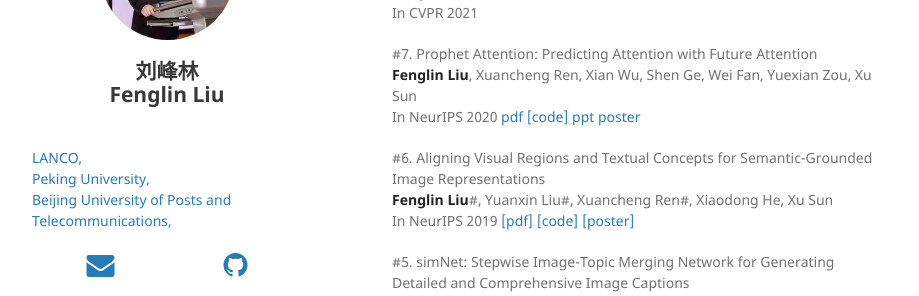
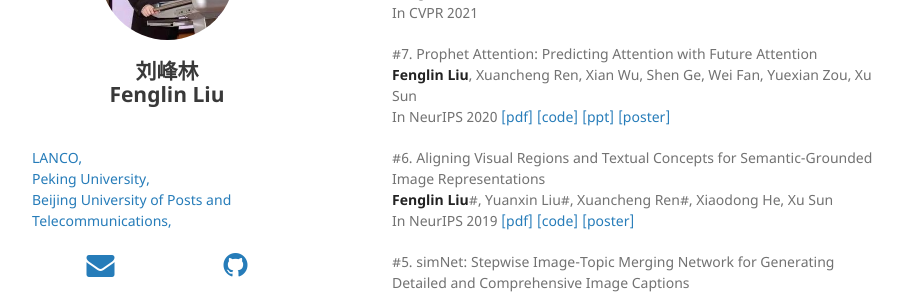
Before and after one commit to fenglinliu2022fall/fenglinliu2022fall.github.io, a Jekyll site: the page built from index.md, in a window 1280 px wide and 900 px high, scrolled down 450 px. Shown: the part 153-449 px from the top of the window, without its empty margins (178-1097 px from the left). Built offline with Jekyll 4.4.1, drawn with Linux system fonts in a browser that asks for light colours; nearby versions of some CDN libraries; our own code applies the rules of GitHub Pages for plain Markdown files.

```diff
--- a/index.md
+++ b/index.md
@@ -20,7 +20,7 @@ Fenglin Liu is a graduate student at Peking University. His research interests i
 
   #7. Prophet Attention: Predicting Attention with Future Attention
   **Fenglin Liu**, Xuancheng Ren, Xian Wu, Shen Ge, Wei Fan, Yuexian Zou, Xu Sun
-  In NeurIPS 2020 [pdf](https://proceedings.neurips.cc/paper/2020/file/13fe9d84310e77f13a6d184dbf1232f3-Paper.pdf) [[code]](https://github.com/fenglinliu98/ProphetAttention) [ppt](https://github.com/fenglinliu98/Slides-Posters/blob/master/ProphetAttention-NeurIPS2021-slides.pptx) [poster](https://github.com/fenglinliu98/Slides-Posters/blob/master/ProphetAttention-NeurIPS2021-slides.pdf)
+  In NeurIPS 2020 [[pdf]](https://proceedings.neurips.cc/paper/2020/file/13fe9d84310e77f13a6d184dbf1232f3-Paper.pdf) [[code]](https://github.com/fenglinliu98/ProphetAttention) [[ppt]](https://github.com/fenglinliu98/Slides-Posters/blob/master/ProphetAttention-NeurIPS2021-slides.pptx) [[poster]](https://github.com/fenglinliu98/Slides-Posters/blob/master/ProphetAttention-NeurIPS2021-slides.pdf)
 
   #6. Aligning Visual Regions and Textual Concepts for Semantic-Grounded Image Representations
   **Fenglin Liu**#, Yuanxin Liu#, Xuancheng Ren#, Xiaodong He, Xu Sun
```
Also changed, not shown: other parts of index.md (+1 -1 lines).
